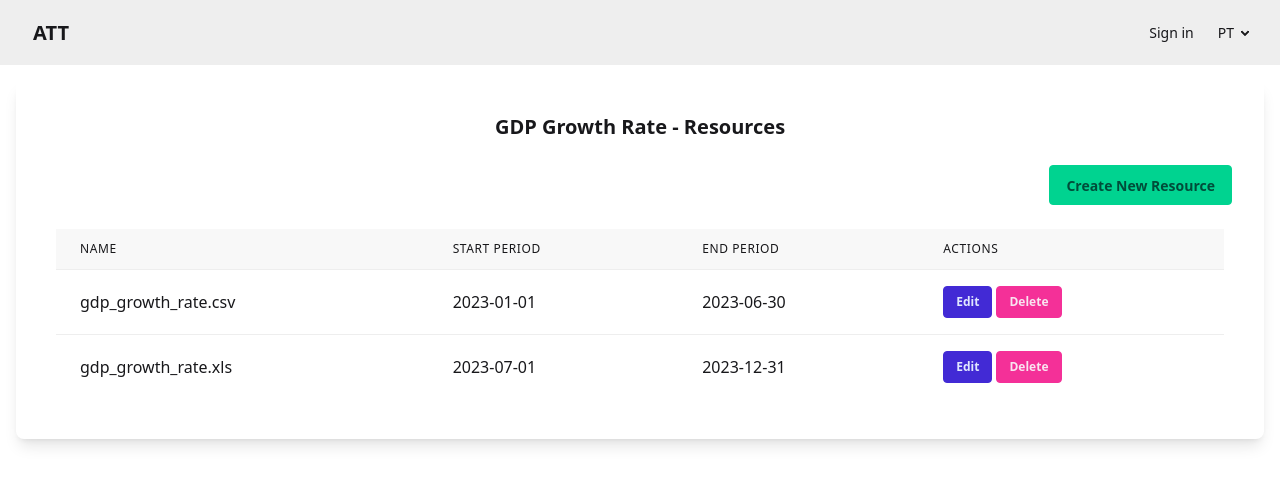
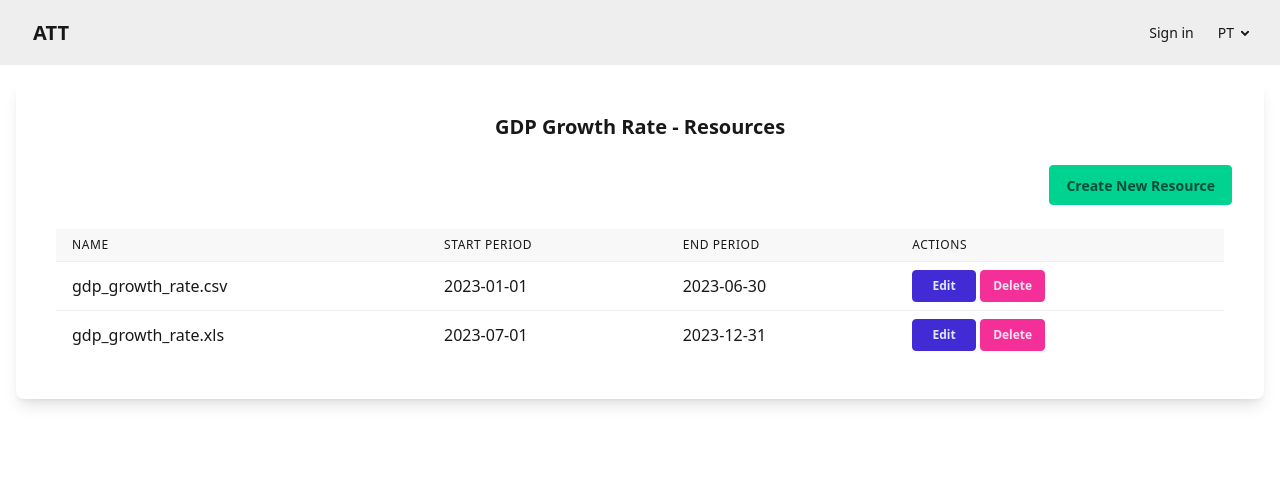
Before and after one commit to ATT-Acelerar-e-Transformar-o-Turismo/user-interface, a React (Vite) app: page /resources-management/1 in a window 1280 px wide. Shown: the top 484 px of the page. Built offline with nearby package versions, Linux system fonts and the light colour scheme.

Commit message:
Add domain crud interface

```diff
--- a/src/Routes/IndicatorsManagement.jsx
+++ b/src/Routes/IndicatorsManagement.jsx
@@ -40,6 +40,10 @@ export default function IndicatorsManagement() {
     fetchTableContent();
   };
 
+  const handleEdit = (id) => {
+    alert(`Edit action for ID: ${id}`);
+  };
+
   const visibleColumns = selectedOption === 'indicators'
     ? ['name', 'periodicity', 'domain', 'favourites']
     : ['name', 'color'];
@@ -57,6 +61,19 @@ export default function IndicatorsManagement() {
     }
     return value;
   };
+
+  const actions = [
+    {
+      label: 'Edit',
+      className: 'btn-primary',
+      onClick: handleEdit
+    },
+    {
+      label: 'Delete',
+      className: 'btn-secondary',
+      onClick: handleDelete
+    }
+  ];
 
   return (
     <PageTemplate>
@@ -95,7 +112,7 @@ export default function IndicatorsManagement() {
             }))}
             emptyMessage={`There are no ${selectedOption} yet`}
             visibleColumns={visibleColumns}
-            deleteAction={handleDelete}
+            actions={actions} // Pass actions to Table
           />
 
         </div>
--- a/src/Routes/ResourcesManagement.jsx
+++ b/src/Routes/ResourcesManagement.jsx
@@ -27,12 +27,29 @@ export default function ResourcesManagement() {
     fetchTableContent(); // Refresh table content
   };
 
+  const editAction = (resourceId) => {
+    alert(`Edit action for resource ID: ${resourceId}`);
+  };
+
   useEffect(() => {
     fetchTableContent();
     fetchIndicatorName();
   }, [indicator]);
 
   const visibleColumns = ['name', 'start period', 'end period'];
+
+  const actions = [
+    {
+      label: 'Edit',
+      className: 'btn-primary',
+      onClick: editAction
+    },
+    {
+      label: 'Delete',
+      className: 'btn-secondary',
+      onClick: deleteAction
+    }
+  ];
 
   return (
     <PageTemplate>
@@ -48,7 +65,7 @@ export default function ResourcesManagement() {
             content={tableContent}
             emptyMessage="There are no resources yet"
             visibleColumns={visibleColumns}
-            deleteAction={deleteAction} // Pass deleteAction to Table
+            actions={actions} // Pass actions to Table
           />
         </div>
       </div>
--- a/src/components/Table.jsx
+++ b/src/components/Table.jsx
@@ -6,7 +6,7 @@ import {
   useReactTable,
 } from '@tanstack/react-table'
 
-export default function Table({ content, editAction, deleteAction, emptyMessage, visibleColumns }) {
+export default function Table({ content, actions, emptyMessage, visibleColumns }) {
   const [data, setData] = React.useState(() => [...content])
   const rerender = React.useReducer(() => ({}), {})[1]
 
@@ -15,14 +15,6 @@ export default function Table({ content, editAction, deleteAction, emptyMessage,
     rerender()
     console.log(content.length)
   }, [content]);
-
-  const handleEdit = (id) => {
-    editAction(id);
-  };
-
-  const handleDelete = (id) => {
-    deleteAction(id);
-  };
 
   const columnHelper = createColumnHelper();
   const columns = visibleColumns.map(column =>
@@ -49,7 +41,7 @@ export default function Table({ content, editAction, deleteAction, emptyMessage,
               {table.getHeaderGroups().map(headerGroup => (
                 <tr key={headerGroup.id}>
                   {headerGroup.headers.map(header => (
-                    <th key={header.id} className="px-6 py-3 text-left text-xs font-medium text-base-content uppercase tracking-wider">
+                    <th key={header.id} className="px-4 py-2 text-left text-xs font-medium text-base-content uppercase tracking-wider">
                       {header.isPlaceholder
                         ? null
                         : flexRender(
@@ -58,7 +50,7 @@ export default function Table({ content, editAction, deleteAction, emptyMessage,
                         )}
                     </th>
                   ))}
-                  <th key="actions" className="px-6 py-3 text-left text-xs font-medium text-base-content uppercase tracking-wider">
+                  <th key="actions" className="px-4 py-2 text-left text-xs font-medium text-base-content uppercase tracking-wider">
                     Actions
                   </th>
                 </tr>
@@ -68,14 +60,21 @@ export default function Table({ content, editAction, deleteAction, emptyMessage,
               {table.getRowModel().rows.map(row => (
                 <tr key={row.id}>
                   {row.getVisibleCells().map(cell => (
-                    <td key={cell.id} className="px-6 py-4 whitespace-nowrap">
-                      {flexRender(cell.column.columnDef.cell, cell.getContext())}
+                    <td key={cell.id} className="px-4 py-2 whitespace-nowrap text-ellipsis max-w-64">
+                      <span className='block overflow-hidden hover:overflow-visible z-10 hover:z-50 relative'>
+                        <span className='bg-white'>
+                        {flexRender(cell.column.columnDef.cell, cell.getContext())}
+                        </span>
+                      </span>
                     </td>
                   ))}
-                  <td key={`actions-${row.id}`} className="px-6 py-4 whitespace-nowrap">
+                  <td key={`actions-${row.id}`} className="px-4 py-2 whitespace-nowrap">
                     <div className="flex flex-wrap gap-1">
-                      <button onClick={() => handleEdit(row.original.id)} className="btn btn-primary btn-sm">Edit</button>
-                      <button onClick={() => handleDelete(row.original.id)} className="btn btn-secondary btn-sm">Delete</button>
+                      {actions.map((action, index) => (
+                        <button key={index} onClick={() => action.onClick(row.original.id)} className={`btn ${action.className} btn-sm min-w-16`}>
+                          {action.label}
+                        </button>
+                      ))}
                     </div>
                   </td>
                 </tr>
--- a/src/examples/indicators.js
+++ b/src/examples/indicators.js
@@ -27,6 +27,15 @@ const exampleIndicators = [
     domain: "Environment",
     favourites: 2,
   },
+
+  {
+    id: 5,
+    name: "Average Annual Precipitation in the Northern Hemisphere Over the Last Century",
+    periodicity: "Monthly",
+    domain: "Environment",
+    favourites: 1,
+  },
+
 ];
 
 export default exampleIndicators;
--- a/src/routes.jsx
+++ b/src/routes.jsx
@@ -4,7 +4,8 @@ import { Helmet } from "react-helmet";
 import IndicatorTemplate from "./Routes/IndicatorTemplate";
 import NewIndicator from "./Routes/NewIndicator";
 import IndicatorsManagement from "./Routes/IndicatorsManagement";
-import ResourcesManagement from "./Routes/ResourcesManagement"; // Import the new component
+import ResourcesManagement from "./Routes/ResourcesManagement";
+import NewDomain from "./Routes/NewDomain"; // Import the new component
 
 export const routesList = [
     {
@@ -85,7 +86,7 @@ export const routesList = [
         )
     },
     {
-        path: '/resources-management/:indicator', // Update route to receive indicator ID
+        path: '/resources-management/:indicator',
         element: (
             <>
                 <Helmet>
@@ -94,5 +95,16 @@ export const routesList = [
                 <ResourcesManagement />
             </>
         )
+    },
+    {
+        path: '/new_domain',
+        element: (
+            <>
+                <Helmet>
+                    <title>ATT - New Domain</title>
+                </Helmet>
+                <NewDomain />
+            </>
+        )
     }
 ];
```
